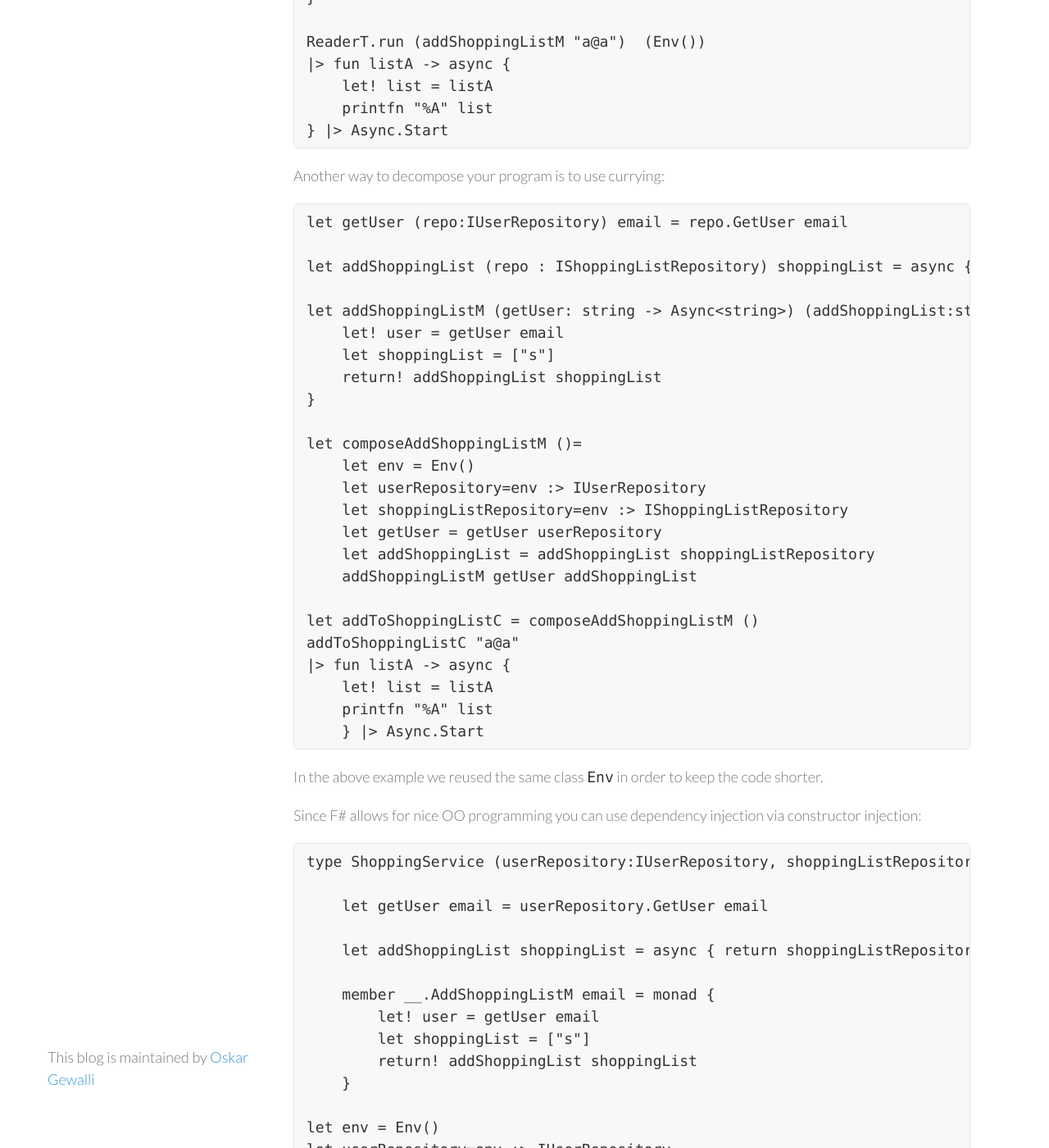
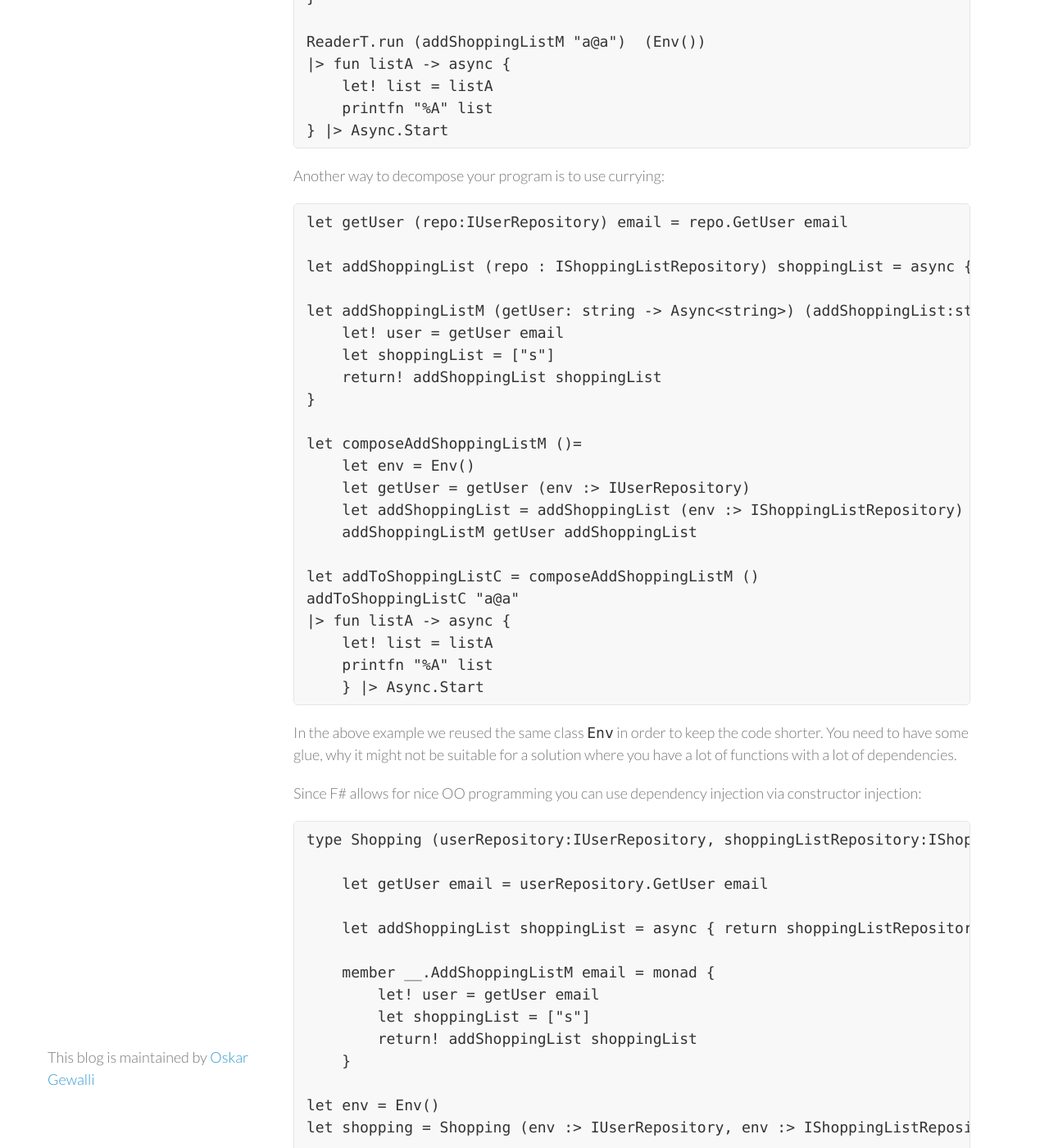
Before and after one commit to wallymathieu/assertfail, a Jekyll site: the page built from _posts/2020-09-05-Dependency-injection-in-FSharp.md, in a window 1280 px wide and 1400 px high, scrolled down 1062 px. Shown: the whole window at 82% size. Built offline with Jekyll 4.4.1, drawn with Linux system fonts in a browser that asks for light colours; nearby versions of some CDN libraries; some of the changed text lies outside the part shown.

Commit message:
More reasoning

````diff
--- a/_posts/2020-09-05-Dependency-injection-in-FSharp.md
+++ b/_posts/2020-09-05-Dependency-injection-in-FSharp.md
@@ -65,10 +65,8 @@ let addShoppingListM (getUser: string -> Async<string>) (addShoppingList:string
 
 let composeAddShoppingListM ()=
     let env = Env()
-    let userRepository=env :> IUserRepository
-    let shoppingListRepository=env :> IShoppingListRepository
-    let getUser = getUser userRepository
-    let addShoppingList = addShoppingList shoppingListRepository
+    let getUser = getUser (env :> IUserRepository)
+    let addShoppingList = addShoppingList (env :> IShoppingListRepository)
     addShoppingListM getUser addShoppingList
 
 let addToShoppingListC = composeAddShoppingListM ()
@@ -79,12 +77,12 @@ addToShoppingListC "a@a"
     } |> Async.Start
 ```
 
-In the above example we reused the same class `Env` in order to keep the code shorter.
+In the above example we reused the same class `Env` in order to keep the code shorter. You need to have some glue, why it might not be suitable for a solution where you have a lot of functions with a lot of dependencies.
 
 Since F# allows for nice OO programming you can use dependency injection via constructor injection:
 
 ```f#
-type ShoppingService (userRepository:IUserRepository, shoppingListRepository:IShoppingListRepository)=
+type Shopping (userRepository:IUserRepository, shoppingListRepository:IShoppingListRepository)=
 
     let getUser email = userRepository.GetUser email
 
@@ -97,15 +95,13 @@ type ShoppingService (userRepository:IUserRepository, shoppingListRepository:ISh
     }
 
 let env = Env()
-let userRepository=env :> IUserRepository
-let shoppingListRepository=env :> IShoppingListRepository
-let shoppingService = ShoppingService (userRepository, shoppingListRepository)
+let shopping = Shopping (env :> IUserRepository, env :> IShoppingListRepository)
 
-shoppingService.AddShoppingListM "a@a"
+shopping.AddShoppingListM "a@a"
 |> fun listA -> async {
     let! list = listA
     printfn "%A" list
 } |> Async.Start
 ```
 
-I usually write F# with a mix of currying and constructor injection, but using `ReaderT` seems like a nice alternative.
+I usually write F# with a mix of currying and constructor injection and have not tried out using `ReaderT` for service dependencies. The use of `ReaderT` lets you remove the amount of parameters you might otherwise need to pass around, why it can be helpful as another tool in your toolbelt to decompose your code.
````
